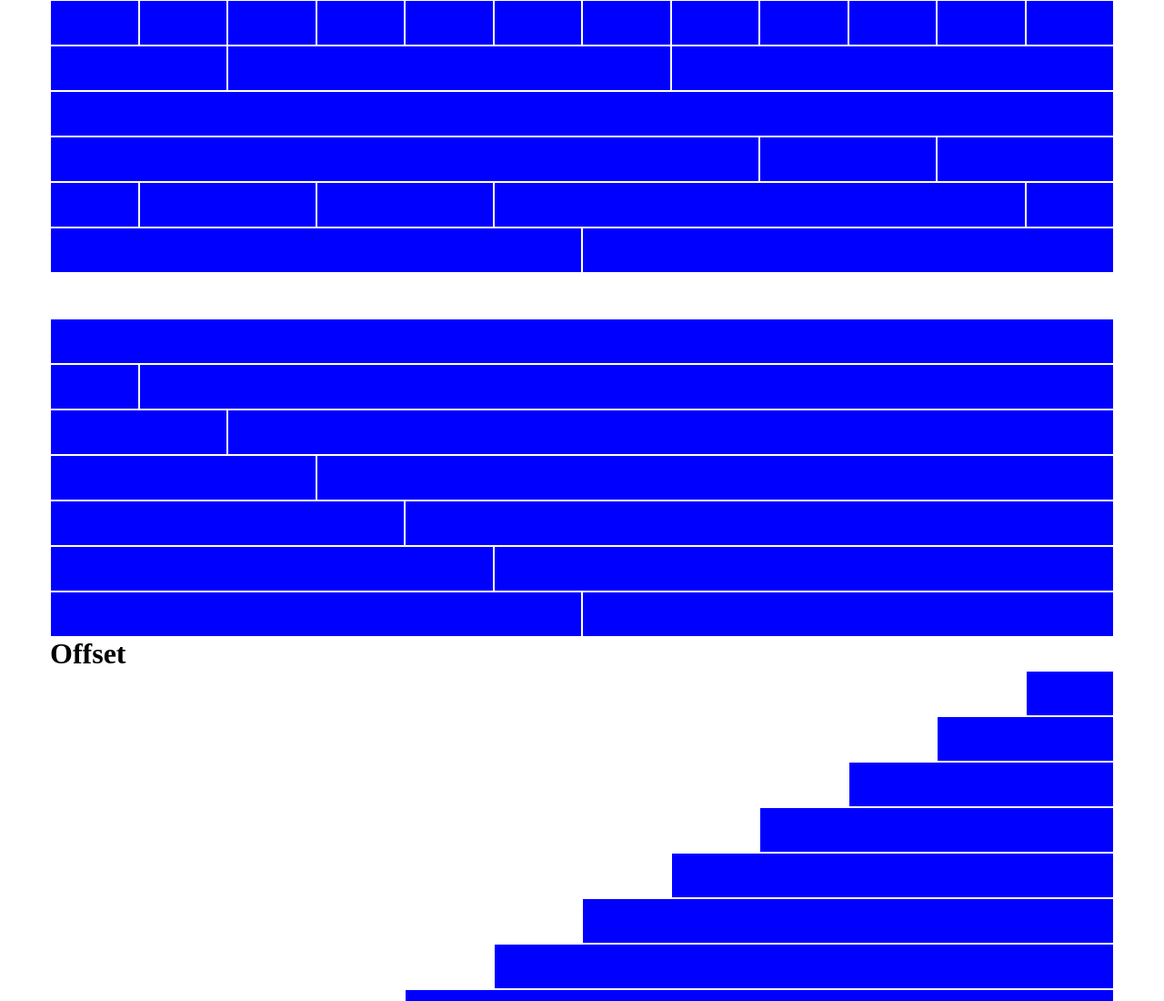
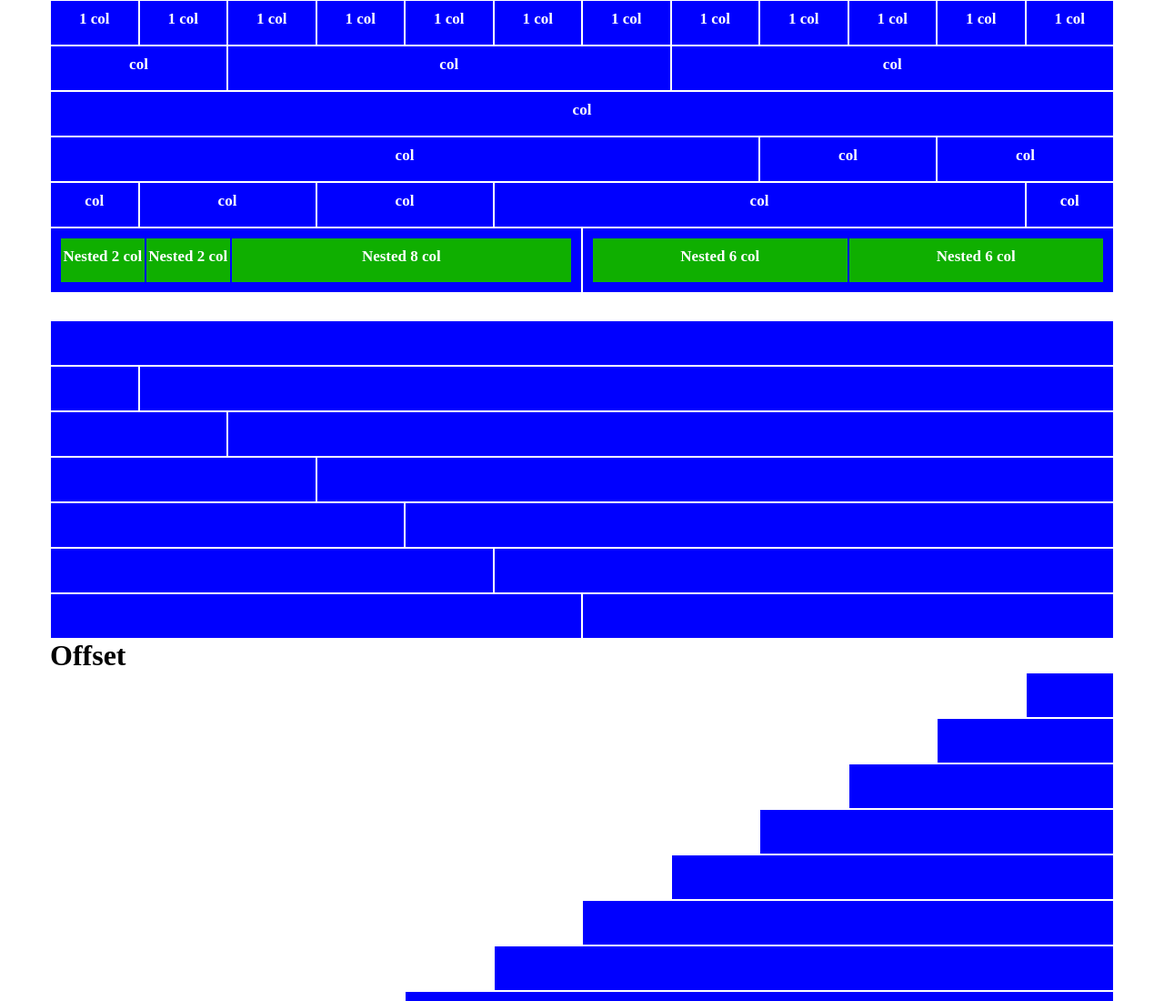
Before and after one commit to Linuxpert/html-css-12bool, a plain HTML site: page index.html in a window 1280 px wide. Shown: the top 1100 px of the page at 91% size. Drawn offline with Linux system fonts and the light colour scheme.

Commit message:
esercizio completato

```diff
--- a/css/style.css
+++ b/css/style.css
@@ -13,3 +13,20 @@
 .spazio {
     height: 50px;
 }
+
+.verde {
+    background-color: rgb(15, 175, 0);
+    border: blue solid 1px;
+}
+
+.grande {
+    padding: 10px;
+    margin-bottom: 30px;
+}
+
+.text {
+    color: white;
+    text-align: center;
+    margin-top: 10px;
+    font-size: 17px;
+}
--- a/index.html
+++ b/index.html
@@ -13,52 +13,65 @@
     <div class="container">
 
         <div class="row">
-            <div class="col-1"></div>
-            <div class="col-1"></div>
-            <div class="col-1"></div>
-            <div class="col-1"></div>
-            <div class="col-1"></div>
-            <div class="col-1"></div>
-            <div class="col-1"></div>
-            <div class="col-1"></div>
-            <div class="col-1"></div>
-            <div class="col-1"></div>
-            <div class="col-1"></div>
-            <div class="col-1"></div>
+            <div class="col-1"> <h3 class="text">1 col</h3> </div>
+            <div class="col-1"> <h3 class="text">1 col</h3> </div>
+            <div class="col-1"> <h3 class="text">1 col</h3> </div>
+            <div class="col-1"> <h3 class="text">1 col</h3> </div>
+            <div class="col-1"> <h3 class="text">1 col</h3> </div>
+            <div class="col-1"> <h3 class="text">1 col</h3> </div>
+            <div class="col-1"> <h3 class="text">1 col</h3> </div>
+            <div class="col-1"> <h3 class="text">1 col</h3> </div>
+            <div class="col-1"> <h3 class="text">1 col</h3> </div>
+            <div class="col-1"> <h3 class="text">1 col</h3> </div>
+            <div class="col-1"> <h3 class="text">1 col</h3> </div>
+            <div class="col-1"> <h3 class="text">1 col</h3> </div>
         </div>
 
         <div class="row">
-            <div class="col-2"></div>
-            <div class="col-5"></div>
-            <div class="col-5"></div>
+            <div class="col-2"> <h3 class="text">col</h3> </div>
+            <div class="col-5"> <h3 class="text">col</h3> </div>
+            <div class="col-5"> <h3 class="text">col</h3> </div>
         </div>
 
         <div class="row">
-            <div class="col-12"></div>
+            <div class="col-12"> <h3 class="text">col</h3> </div>
         </div>
 
         <div class="row">
-            <div class="col-8"></div>
-            <div class="col-2"></div>
-            <div class="col-2"></div>
+            <div class="col-8"> <h3 class="text">col</h3> </div>
+            <div class="col-2"> <h3 class="text">col</h3> </div>
+            <div class="col-2"> <h3 class="text">col</h3> </div>
         </div>
 
         <div class="row">
-            <div class="col-1"></div>
-            <div class="col-2"></div>
-            <div class="col-2"></div>
-            <div class="col-6"></div>
-            <div class="col-1"></div>
+            <div class="col-1"> <h3 class="text">col</h3> </div>
+            <div class="col-2"> <h3 class="text">col</h3> </div>
+            <div class="col-2"> <h3 class="text">col</h3> </div>
+            <div class="col-6"> <h3 class="text">col</h3> </div>
+            <div class="col-1"> <h3 class="text">col</h3> </div>
         </div>
 
         <div class="row">
-            <div class="col-6"></div>
-            <div class="col-6"></div>
+            <div class="col-6 grande">
+                <div class="row">
+                    <div class="col-2 verde"> <h3 class="text">Nested 2 col</h3> </div>
+
+                    <div class="col-2 verde"> <h3 class="text">Nested 2 col</h3> </div>
+
+                    <div class="col-8 verde"> <h3 class="text">Nested 8 col</h3> </div>
+
+                </div>
+            </div>
+
+            <div class="col-6 grande">
+                <div class="row">
+                    <div class="col-6 verde"> <h3 class="text">Nested 6 col</h3> </div>
+
+                    <div class="col-6 verde"> <h3 class="text">Nested 6 col</h3> </div>
+
+                </div>
+            </div>
         </div>
-
-    </div>
-
-    <div class="spazio">
 
     </div>
 
```
